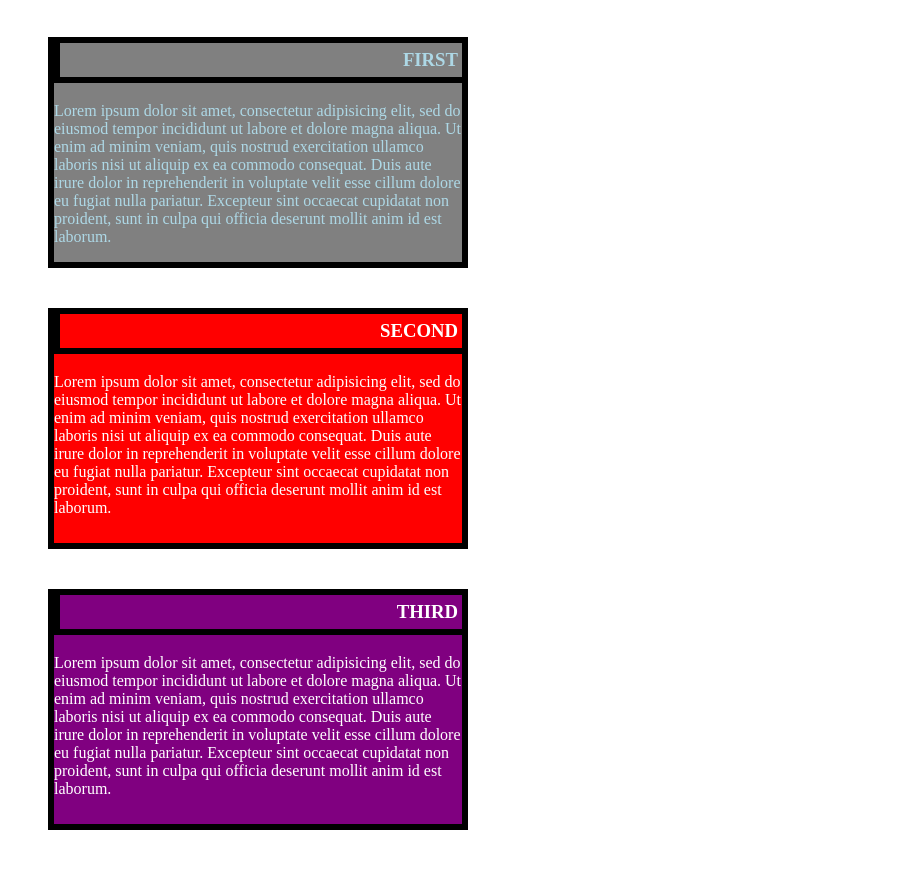
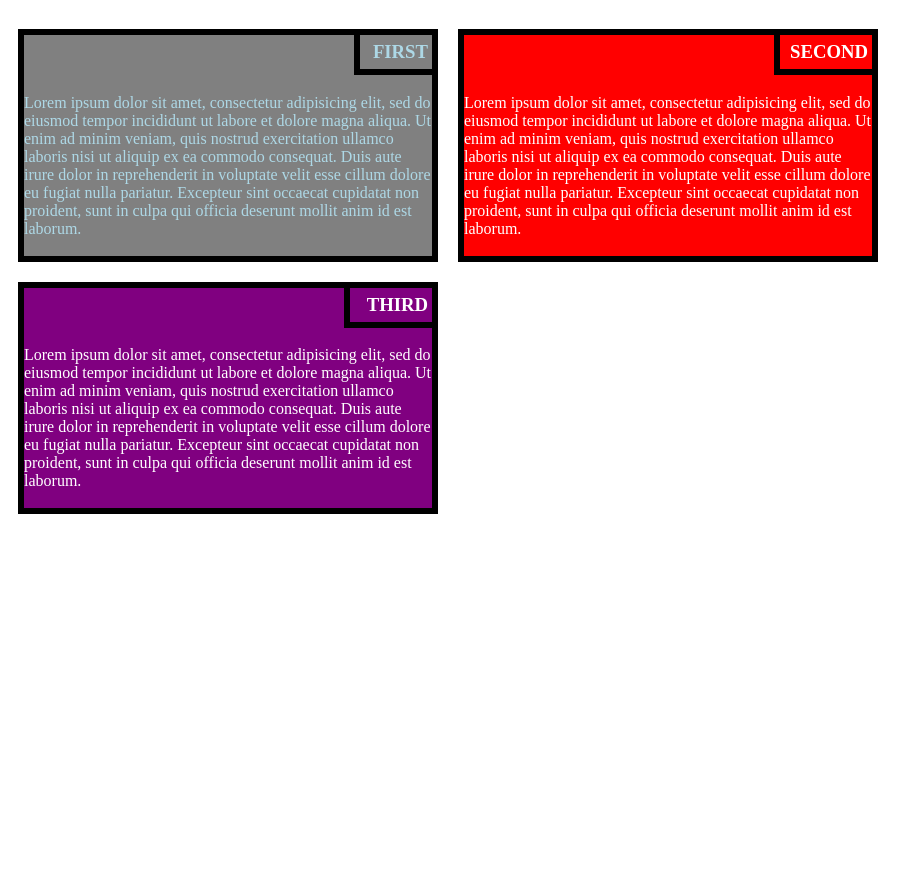
Before and after one commit to TheSunLand7/MOD2_SOLUTION, a plain HTML site: page index.html in a window 1280 px wide. Shown: the part 61-930 px from the top of the page, without its empty margins (0-923 px from the left). After the commit the page ends 800 px from the top, so only its background shows below. Drawn offline with Linux system fonts and the light colour scheme.

Commit message:
SEGUNDO PASO - 2

```diff
--- a/CSS/style.css
+++ b/CSS/style.css
@@ -9,45 +9,42 @@ h1 {
   border: 6px solid black;
   background-color: gray;
   color: lightblue;
-  margin: 40px;
+  margin: 10px;
   width: 420px;
   overflow: auto;
+  float: left;
+  padding: 0;
 }
-#col-1 {
-  width: 410px;
-}
-#col-2 {
-  background-color: red;
-  color: white;
-  padding-bottom: 10px;
-  margin-bottom: 0px;
-  width: 410px;
-}
-
-#col-3 {
-  background-color: purple;
-  color: white;
-  padding-bottom: 10px;
-  width: 410px;
-}
-#t1 {
+h3 {
   text-align: right;
   margin-top: 0px;
   padding: 6px;
   border-left: 6px solid black;
   border-bottom: 6px solid black;
 }
+article {
+  width: 410px;
+  padding-bottom: 2px;
+}
+
+#col-2 {
+  background-color: red;
+  color: white;
+  margin-bottom: 0px;
+}
+
+#col-3 {
+  background-color: purple;
+  color: white;
+
+}
+#t1 {
+  margin-left: 330px;
+
+}
 #t2 {
-  text-align: right;
-  margin-top: 0px;
-  padding: 6px;
-  border-left: 6px solid black;
-  border-bottom: 6px solid black;
+  margin-left: 310px;
 }
 #t3 {
-  text-align: right;
-  margin-top: 0px;
-  padding: 6px;
-  border-left: 6px solid black;
-  border-bottom: 6px solid black;
+  margin-left: 320px;
 }
```
